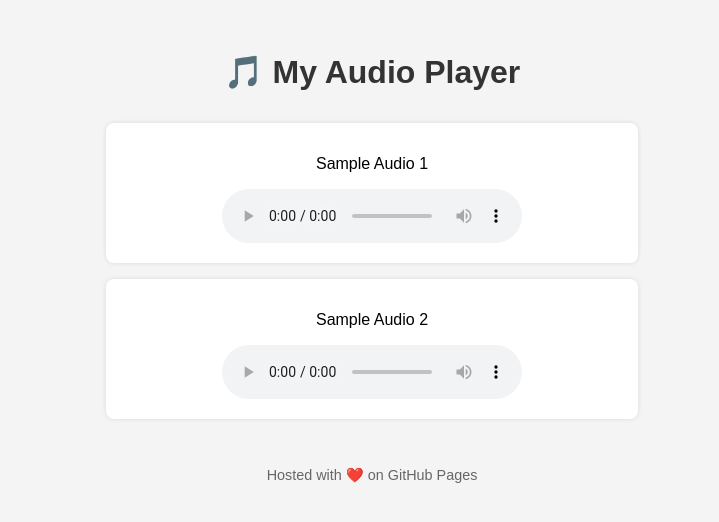
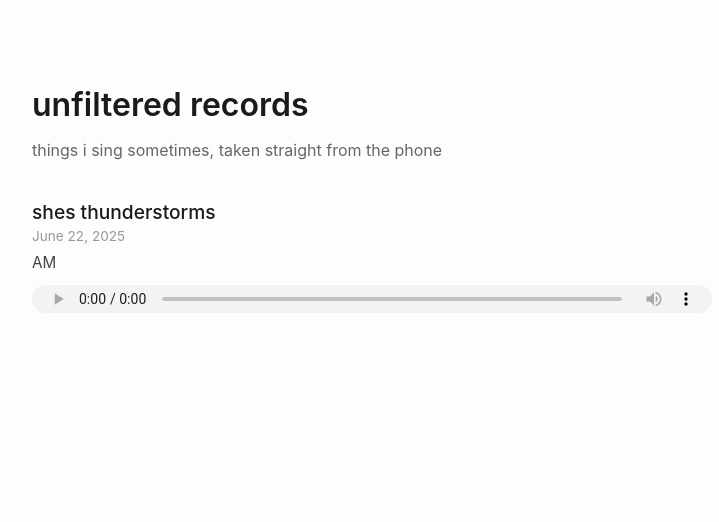
Before and after one commit to zarifikram/unfiltered-records, a plain HTML site: page index.html in a window 1280 px wide. Shown: the whole page, without its empty margins (268-987 px from the left). Drawn offline with Linux system fonts and the light colour scheme.

Commit message:
thunderstorms

```diff
--- a/index.html
+++ b/index.html
@@ -2,32 +2,28 @@
 <html lang="en">
 <head>
   <meta charset="UTF-8">
-  <title>My Audio Collection</title>
+  <title>unfiltered records</title>
+  <meta name="viewport" content="width=device-width, initial-scale=1">
   <link rel="stylesheet" href="style.css">
 </head>
 <body>
-  <h1>🎵 My Audio Player</h1>
+  <main>
+    <h1>unfiltered records</h1>
+    <p class="subtitle">things i sing sometimes, taken straight from the phone</p>
 
-  <div class="audio-container">
-    <div class="audio-item">
-      <p>Sample Audio 1</p>
-      <audio controls>
-        <source src="audio/sample1.mp3" type="audio/mpeg">
-        Your browser does not support the audio element.
-      </audio>
-    </div>
-
-    <div class="audio-item">
-      <p>Sample Audio 2</p>
-      <audio controls>
-        <source src="audio/sample2.mp3" type="audio/mpeg">
-        Your browser does not support the audio element.
-      </audio>
-    </div>
-  </div>
-
-  <footer>
-    <p>Hosted with ❤️ on GitHub Pages</p>
-  </footer>
+    <section>
+      <div class="audio-entry">
+        <div class="meta">
+          <h2>shes thunderstorms</h2>
+          <time datetime="2024-04-12">June 22, 2025</time>
+          <p class="description">AM</p>
+        </div>
+        <audio controls>
+          <source src="audio/shes thunderstorm.mp3" type="audio/mpeg">
+          Your browser does not support the audio element.
+        </audio>
+      </div>
+    </section>
+  </main>
 </body>
 </html>
--- a/style.css
+++ b/style.css
@@ -1,30 +1,52 @@
+/* Ultra-minimalist music archive design */
+
 body {
-  font-family: Arial, sans-serif;
-  background: #f4f4f4;
-  margin: 0;
-  padding: 2rem;
-  text-align: center;
+  font-family: 'Inter', -apple-system, BlinkMacSystemFont, "Segoe UI", Roboto, sans-serif;
+  background: #fdfdfd;
+  color: #1a1a1a;
+  max-width: 680px;
+  margin: 3rem auto;
+  padding: 1rem;
 }
 
 h1 {
-  color: #333;
+  font-size: 2rem;
+  font-weight: 600;
+  margin-bottom: 0.2rem;
 }
 
-.audio-container {
-  margin-top: 2rem;
+.subtitle {
+  font-size: 1rem;
+  color: #666;
+  margin-bottom: 2.5rem;
 }
 
-.audio-item {
-  background: #fff;
-  padding: 1rem;
-  margin: 1rem auto;
-  max-width: 500px;
-  border-radius: 8px;
-  box-shadow: 0 0 5px rgba(0,0,0,0.1);
+.audio-entry {
+  margin-bottom: 3rem;
 }
 
-footer {
-  margin-top: 3rem;
-  font-size: 0.9rem;
-  color: #666;
+.meta h2 {
+  font-size: 1.2rem;
+  font-weight: 500;
+  margin: 0;
 }
+
+.meta time {
+  font-size: 0.85rem;
+  color: #999;
+  display: block;
+  margin: 0.2rem 0 0.6rem;
+}
+
+.description {
+  font-size: 0.95rem;
+  color: #444;
+  margin: 0 0 0.8rem;
+}
+
+audio {
+  width: 100%;
+  height: 28px;
+  border: none;
+  background: transparent;
+}
```
Also changed, not shown: 1 other file.
